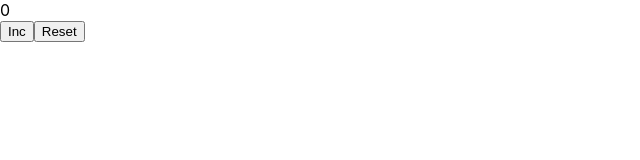
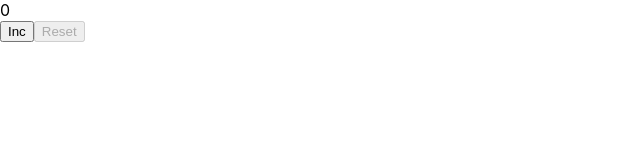
Before and after one commit to Tampoka/Counter, a React (Create React App) app: page / in a window 1280 px wide. Shown: the top 160 px of the page, without its empty margins (0-640 px from the left). Built offline with nearby package versions, Linux system fonts and the light colour scheme.

Commit message:
-added minValue to Controls props --added disabled to controls

```diff
--- a/src/Counter/Controls/Controls.tsx
+++ b/src/Counter/Controls/Controls.tsx
@@ -6,10 +6,11 @@ export type ControlsPropsType = {
     increment: () => void
     reset: () => void
     maxValue:number
+    minValue:number
 }
 export const Controls = (props: ControlsPropsType) => {
     return <div>
-        <button>Inc</button>
-        <button>Reset</button>
+        <button onClick={props.increment} disabled={props.count===props.maxValue}>Inc</button>
+        <button onClick={props.reset} disabled={props.count===props.minValue}>Reset</button>
     </div>
 }
--- a/src/Counter/Counter.tsx
+++ b/src/Counter/Counter.tsx
@@ -21,6 +21,7 @@ export const Counter = () => {
                   increment={increment}
                   reset={reset}
                   maxValue={maxValue}
+                  minValue={minValue}
         />
     </div>
 }
```
